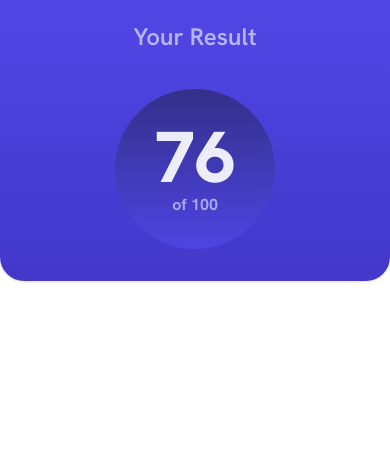
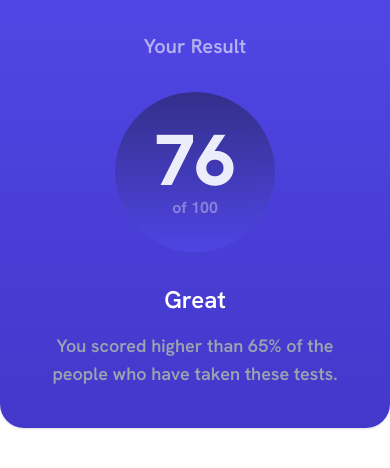
Before and after one commit to jameyhart/fe-results-summary-component, a Next.js app: page / in a window 390 px wide. Shown: the top 468 px of the page. Built offline with nearby package versions, Linux system fonts and the light colour scheme.

Commit message:
Result section
Mobile first!

```diff
--- a/app/page.tsx
+++ b/app/page.tsx
@@ -1,22 +1,33 @@
 export default function Home() {
     return (
         <div className="h-screen">
-            <div className="h-1/3 rounded-b-[24px] shadow bg-gradient-to-b from-indigo-600 to-indigo-700 py-20">
-                <div className="flex flex-col items-center justify-center h-full pb-12">
-                        <p className="py-8 font-semibold text-2xl text-indigo-100/70 leading-10">
-                            Your Result
-                        </p>
-                        {/* Result */}
+            <div className="h-4/9 rounded-b-[24px] shadow bg-gradient-to-b from-indigo-600 to-indigo-700">
+                <div className="flex flex-col items-center justify-center h-full">
+                    <p className="font-semibold text-xl text-gray-50/60 py-8">
+                        Your&nbsp;Result
+                    </p>
+
+                    {/* Result */}
+                    <div className="pb-8">
                         <span className="flex flex-col rounded-full p-8 px-10 items-center justify-center opacity-90 bg-gradient-to-b from-indigo-900 to-indigo-600">
                             <p className="text-white text-7xl font-extrabold">
                                 76
                             </p>
-                            <p className="font-bold text-indigo-100/70">
+                            <p className="font-bold text-gray-50/40">
                                 of 100
                             </p>
                         </span>
+                    </div>
+
+                    <p className="font-semibold text-2xl text-white pb-4">
+                        Great
+                    </p>
+
+                    <p className="px-10 text-center font-semibold text-lg text-gray-400 pb-10">
+                        You scored higher than 65% of the people who have taken these tests.
+                    </p>
                 </div>
             </div>
         </div>
-    )
+    );
 }
```
